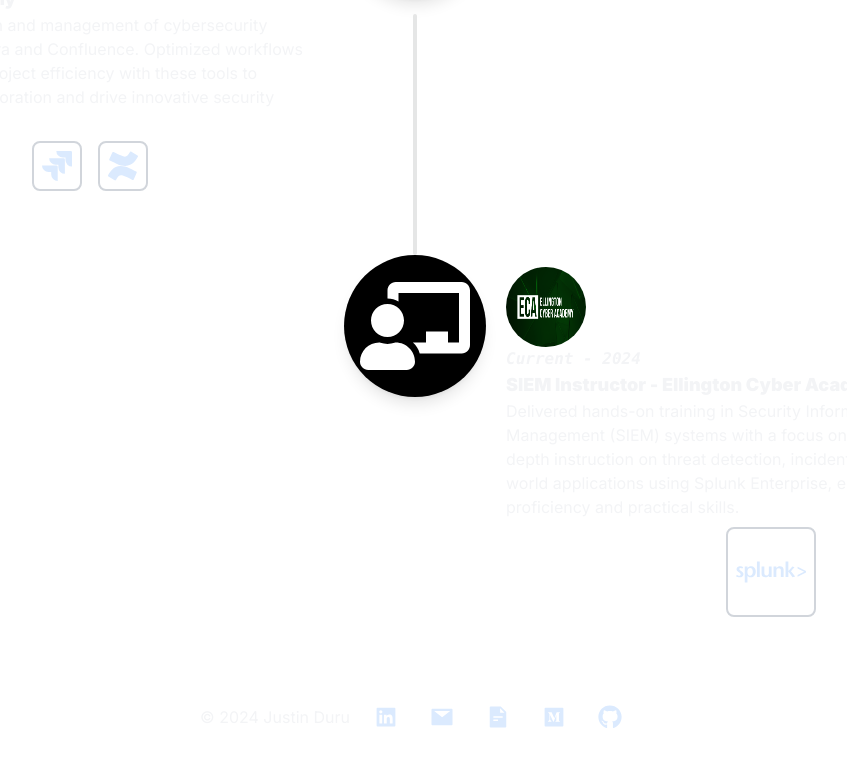
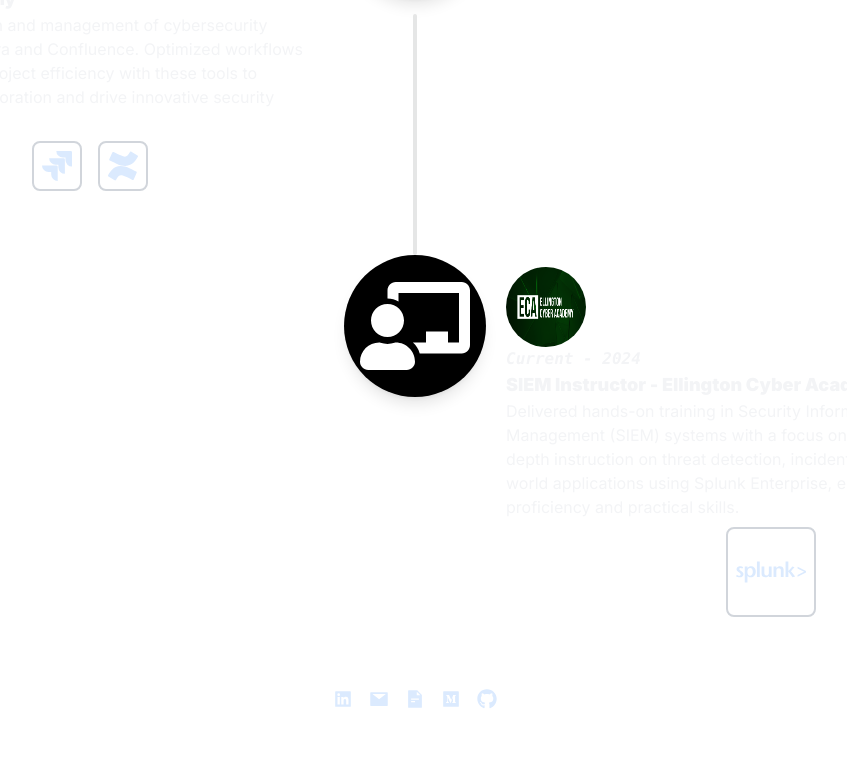
Before and after one commit to jduru213-1/TechDive2.0, a Next.js app: page /justin in a window 1280 px wide. Shown: the part 3729-4496 px from the top of the page, without its empty margins (225-1072 px from the left). Built offline with nearby package versions, Linux system fonts and the light colour scheme.

Commit message:
added some more features

```diff
--- a/app/justin/page.tsx
+++ b/app/justin/page.tsx
@@ -495,26 +495,57 @@ const Justin = () => {
 
   </li>
 </ul>
+{/* Social Links */}
+<div className="flex justify-center items-center">
+  <div className="flex space-x-4 mt-4">
+    <div className="relative group">
+      <a href="https://www.linkedin.com/in/justin-duru-97159a250/" target="_blank" rel="noopener noreferrer">
+        <AiFillLinkedin size={20} className="text-blue-100 hover:text-blue-800 transition-colors duration-300" />
+      </a>
+      <span className="absolute top-10 left-1/2 transform -translate-x-1/2 w-max opacity-0 group-hover:opacity-100 transition-opacity duration-300 bg-white text-black text-sm px-2 py-1 rounded shadow-lg">
+        LinkedIn
+      </span>
+    </div>
 
-<div className="flex items-center justify-center space-x-4 mt-6 mb-8">
-  <p className="text-gray-100">&copy; 2024 Justin Duru</p>
-  <a href="https://www.linkedin.com/in/justin-duru-97159a250/" target="_blank" rel="noopener noreferrer" className="group">
-    <AiFillLinkedin size={40} className="text-blue-100 group-hover:bg-blue-800 group-hover:text-white p-2 rounded-lg transition-colors duration-300" />
-  </a>
-  <a href="mailto:jduru213@gmail.com" target="_blank" rel="noopener noreferrer" className="group">
-    <AiFillMail size={40} className="text-blue-100 group-hover:bg-blue-800 group-hover:text-white p-2 rounded-lg transition-colors duration-300" />
-  </a>
-  <a href="https://docs.google.com/document/d/1iUwZ2TQr1kTolBI_w0LW6pcB979RCPIdV0oST8uvP_Y/edit" target="_blank" rel="noopener noreferrer" className="group">
-    <AiFillFileText size={40} className="text-blue-100 group-hover:bg-blue-800 group-hover:text-white p-2 rounded-lg transition-colors duration-300" />
-  </a>
-  <a href="https://medium.com/@jduru213" target="_blank" rel="noopener noreferrer" className="group">
-    <AiFillMediumSquare size={40} className="text-blue-100 group-hover:bg-blue-800 group-hover:text-white p-2 rounded-lg transition-colors duration-300" />
-  </a>
-  <a href="https://github.com/jduru213-1" target="_blank" rel="noopener noreferrer">
-     <FaGithub size={40}className="text-blue-100 group-hover:bg-blue-800 group-hover:text-white p-2 rounded-lg transition-colors duration-300"></FaGithub>
-  </a>
+    <div className="relative group">
+      <a href="mailto:jduru213@gmail.com" target="_blank" rel="noopener noreferrer">
+        <AiFillMail size={20} className="text-blue-100 hover:text-blue-800 transition-colors duration-300" />
+      </a>
+      <span className="absolute top-10 left-1/2 transform -translate-x-1/2 w-max opacity-0 group-hover:opacity-100 transition-opacity duration-300 bg-white text-black text-sm px-2 py-1 rounded shadow-lg">
+        Email
+      </span>
+    </div>
+
+    <div className="relative group">
+      <a href="https://docs.google.com/document/d/1iUwZ2TQr1kTolBI_w0LW6pcB979RCPIdV0oST8uvP_Y/edit" target="_blank" rel="noopener noreferrer">
+        <AiFillFileText size={20} className="text-blue-100 hover:text-blue-800 transition-colors duration-300" />
+      </a>
+      <span className="absolute top-10 left-1/2 transform -translate-x-1/2 w-max opacity-0 group-hover:opacity-100 transition-opacity duration-300 bg-white text-black text-sm px-2 py-1 rounded shadow-lg">
+        Resume
+      </span>
+    </div>
+
+    <div className="relative group">
+      <a href="https://medium.com/@jduru213" target="_blank" rel="noopener noreferrer">
+        <AiFillMediumSquare size={20} className="text-blue-100 hover:text-blue-800 transition-colors duration-300" />
+      </a>
+      <span className="absolute top-10 left-1/2 transform -translate-x-1/2 w-max opacity-0 group-hover:opacity-100 transition-opacity duration-300 bg-white text-black text-sm px-2 py-1 rounded shadow-lg">
+        Medium
+      </span>
+    </div>
+
+    <div className="relative group">
+      <a href="https://github.com/jduru213-1" target="_blank" rel="noopener noreferrer">
+        <FaGithub size={20} className="text-blue-100 hover:text-blue-800 transition-colors duration-300" />
+      </a>
+      <span className="absolute top-10 left-1/2 transform -translate-x-1/2 w-max opacity-0 group-hover:opacity-100 transition-opacity duration-300 bg-white text-black text-sm px-2 py-1 rounded shadow-lg">
+        GitHub
+      </span>
+    </div>
+  </div>
 </div>
-<footer className="flex justify-center items-center text-white py-4 text-sm">
+
+<footer className="flex justify-center items-center mt-10 text-white py-4 text-sm">
         <p>&copy; 2024 TechTrek</p>
       </footer>
 </div>
```
